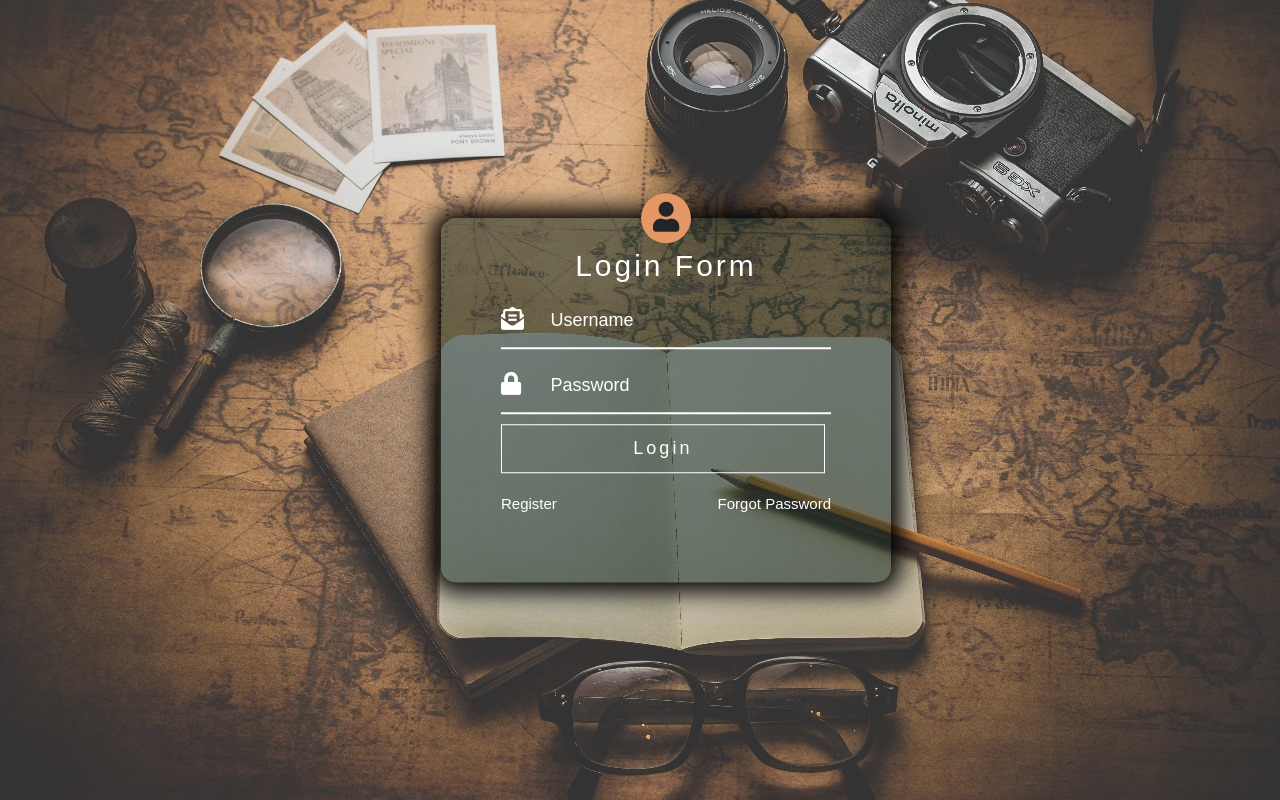
After one commit to tridarma6/ProjectTools, a PHP site: page /login.php in a window 1280 px wide. The commit adds this page. Run offline with PHP 8.4, Linux system fonts and the light colour scheme; some libraries are stand-ins or nearby versions.

Commit message:
Final Project

```diff
--- a/camera.php
+++ b/camera.php
@@ -25,10 +25,7 @@
 
     if($op == 'delete'){
         $id_camera            = $_GET['id_camera'];
-        $nama_camera          = $_GET['nama_camera'];
-        $deskripsi            = $_GET['deskripsi'];
         $sql                  = "DELETE FROM tb_camera WHERE id_camera = '$id_camera'";
-
         $q1                   = mysqli_query($connection,$sql);
         if ($connection->query($sql) === TRUE) {
             $sukses = "Data berhasil dihapus";
@@ -97,10 +94,7 @@
                 }
             }
         }
-
-
     }
-
     if ($_SERVER["REQUEST_METHOD"] == "POST") {
         $nama_camera          = $_POST['nama_camera'];
         $harga_sewa_harian    = $_POST['harga_sewa_harian'];
--- a/customer.php
+++ b/customer.php
@@ -180,6 +180,9 @@
         input[type="submit"]:hover {
             background-color: #45a049;
         }
+        .loginbtn{
+            margin-left: 10px;
+        }
     </style>
 </head>
 <body>
--- /dev/null
+++ b/koneksi.php
@@ -0,0 +1,8 @@
+<?php
+    $host       = "127.0.0.1:3306";
+    $username   = "root";
+    $password   = "";
+    $db         = "db_camera";
+
+    $connection = new mysqli($host, $username, $password, $db);
+?>
--- /dev/null
+++ b/login.php
@@ -0,0 +1,186 @@
+<?php
+    session_start();
+    require "koneksi.php";
+    ob_start();
+?>
+<!DOCTYPE html>
+<html>
+<head>
+    <meta charset="utf-8">
+    <meta http-equiv="X-UA-Compatible" content="IE-edge">
+    <title>Login Page</title>
+    <link rel="stylesheet" href="style.css" media="screen" title="no title">
+    <link rel="stylesheet" href="https://use.fontawesome.com/releases/v5.6.3/css/all.css">
+    <link href="https://cdn.jsdelivr.net/npm/bootstrap@5.3.2/dist/css/bootstrap.min.css" rel="stylesheet" integrity="sha384-T3c6CoIi6uLrA9TneNEoa7RxnatzjcDSCmG1MXxSR1GAsXEV/Dwwykc2MPK8M2HN" crossorigin="anonymous">
+    <style>
+        body {
+            margin: 0;
+            padding: 0;
+            background: #90caf9 ;
+            background-image: url('img/bg-cam1.jpg');
+            background-size: cover;
+            background-position: center;
+            background-repeat: no-repeat;
+            background-attachment: fixed;
+            font-family: sans-serif;
+            }
+            .login {
+            position: fixed;
+            top: 50%;
+            left: 45%;
+            transform: translate(-30%, -50%);
+            background: rgba(4, 29, 23, 0.5);
+            padding: 50px;
+            width: 450px;
+            box-shadow: 0px 0px 25px 10px black;
+            border-radius: 15px;
+            }
+            .avatar {
+            font-size: 30px ;
+            background: #E59866;
+            width: 50px;
+            height: 50px;
+            line-height: 50px;
+            position: fixed;
+            left: 50%;
+            top: 0;
+            transform: translate(-50%, -50%);
+            text-align: center;
+            border-radius: 50%;
+            }
+            .login h2 {
+            text-align: center;
+            color: white;
+            font-size: 30px;
+            font-family: sans-serif;
+            letter-spacing: 3px;
+            padding-top: 0;
+            margin-top: -20px;
+            }
+            .box-login {
+            display: flex;
+            justify-content:space-between;
+            margin: 10px;
+            border-bottom: 2px solid white;
+            padding: 8px 0;
+            }
+            .box-login i {
+            font-size: 23px;
+            color: white;
+            padding: 5px 0;
+            }
+            .box-login input {
+            width: 85%;
+            padding: 5px 0;
+            background: none;
+            border: none;
+            outline: none;
+            color: white;
+            font-size: 18px;
+            }
+            .box-login input::placeholder {
+            color: white;
+            }
+            .btn-login
+            .box-login input:hover{
+            background: rgba(10, 10, 10,s 0.5);
+            }
+            .btn-login {
+            margin-left: 10px;
+            margin-bottom: 20px;
+            background: none;
+            border: 1px solid white;
+            width: 92.5%;
+            padding: 10px;
+            color: white;
+            font-size: 18px;
+            letter-spacing: 3px;
+            cursor: pointer;
+            }
+            .btn-login:hover{
+            background: rgba(12, 30, 15, 0.5);
+            }
+            .bottom {
+            margin-left: 10px;
+            margin-right: 10px;
+            display: flex;
+            justify-content: space-between;
+            }
+            .bottom a {
+            color: white;
+            font-size: 15px;
+            text-decoration: none;
+            }
+            .bottom a:hover {
+            text-decoration: underline;
+            }
+            .alert{
+                width: 350px;
+            }
+    </style>
+</head>
+<body>
+    <div class="login">
+        <form action="" method="post">
+            <div class="avatar">
+                <i class="fa fa-user"></i>
+            </div>
+            <h2>Login Form</h2>
+            <div class="box-login">
+                <i class="fas fa-envelope-open-text"></i>
+                <input type="text" placeholder="Username" name="username" id="username">
+            </div>
+            <div class="box-login">
+                <i class="fas fa-lock"></i>
+                <input type="password" placeholder="Password" name="password" id="username">
+            </div>
+            <button type="submit" name="loginbtn" class="btn-login">Login</button>
+            <div class="bottom">
+                <a href="#">Register</a>
+                <a href="#">Forgot Password</a>
+            </div>
+        </form>
+        <div class="mt-3" style="width: 500px">
+            <?php
+                if(isset($_POST['loginbtn'])){
+                    $username = htmlspecialchars($_POST['username']);
+                    $password = htmlspecialchars($_POST['password']);
+
+                    $query = mysqli_query($connection, "SELECT * FROM users WHERE
+                    username='$username'");
+                    $countdata = mysqli_num_rows($query);
+                    $data = mysqli_fetch_array($query);
+
+
+                    if($countdata>0){
+                        if (password_verify($password, $data['password'])) {
+
+                            $_SESSION['username'] = $data['username'];
+                            $_SESSION['login'] = true;
+                            header('location: index.php');
+                        }else{
+                          ?>
+                            <div class="alert alert-danger" role="alert">
+                            Password Salah!
+                            </div>
+                          <?php
+                        }
+                    }
+                    else{
+                          ?>
+                          <div class="alert alert-danger" role="alert">
+                              Data Akun tidak tersedia!
+                          </div>
+                          <?php
+                    }
+                }
+
+              ?>
+          </div>
+      </div>
+      <script src="https://cdn.jsdelivr.net/npm/bootstrap@5.3.2/dist/js/bootstrap.bundle.min.js" integrity="sha384-C6RzsynM9kWDrMNeT87bh95OGNyZPhcTNXj1NW7RuBCsyN/o0jlpcV8Qyq46cDfL" crossorigin="anonymous"></script>
+</body>
+</html>
+<?php
+    ob_end_flush();
+?>
--- /dev/null
+++ b/logout.php
@@ -0,0 +1,6 @@
+<?php
+    session_start();
+    session_unset();
+    session_destroy();
+    header('location: login.php');
+?>
--- /dev/null
+++ b/session.php
@@ -0,0 +1,6 @@
+<?php
+    session_start();
+    if($_SESSION['login']==false){
+        header('location: login.php');
+    }
+?>
```
Also changed, not shown: det_transaksi.php (+6 -6 lines), index.php (+22 -61 lines), pegawai.php (+0 -13 lines), pengembalian.php (+49 -33 lines), transaksi.php (+19 -17 lines).
